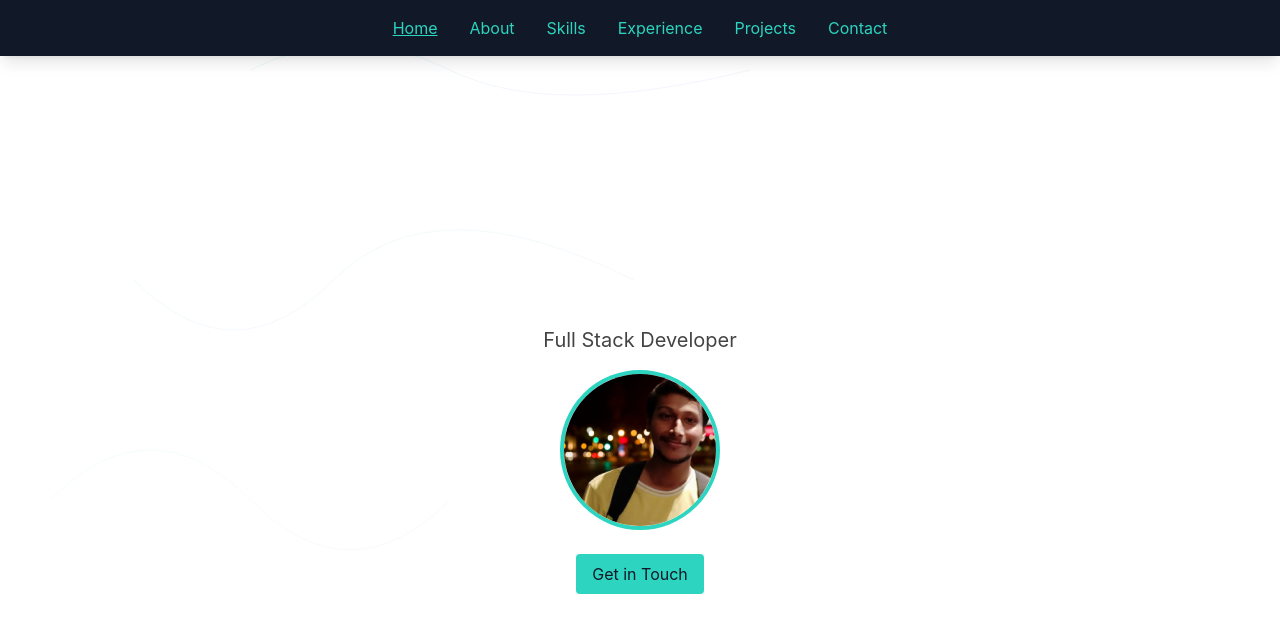
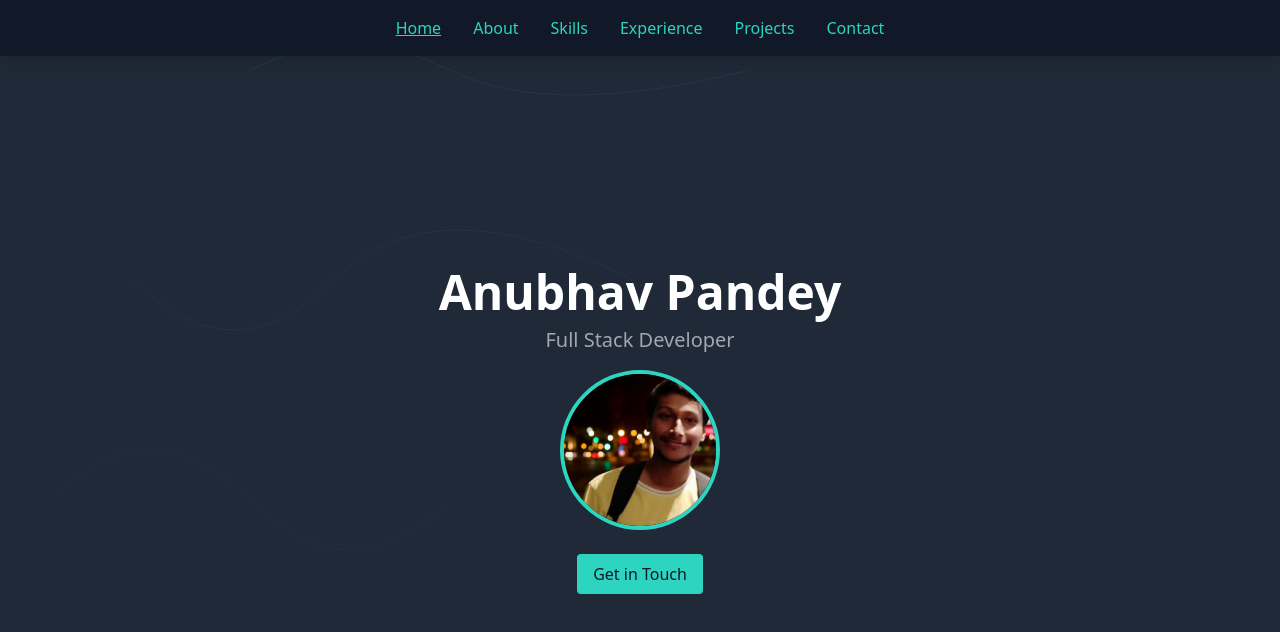
Before and after one commit to Anubhav0103/portfolio, a React (Create React App) app: page / in a window 1280 px wide. Shown: the top 632 px of the page. Built offline with nearby package versions, Linux system fonts and the light colour scheme.

Commit message:
Update App.js

```diff
--- a/src/App.js
+++ b/src/App.js
@@ -11,6 +11,7 @@ import Contact from './pages/Contact';
 function App() {
   return (
     <Router>
+      <div className="min-h-screen bg-gray-800 text-gray-300 font-sans">
         <Navbar />
         <Routes>
           <Route path="/" element={<Home />} />
@@ -20,6 +21,7 @@ function App() {
           <Route path="/projects" element={<Projects />} />
           <Route path="/contact" element={<Contact />} />
         </Routes>
+      </div>
     </Router>
   );
 }
```
Lines whose indentation alone changed are shown as unchanged.
